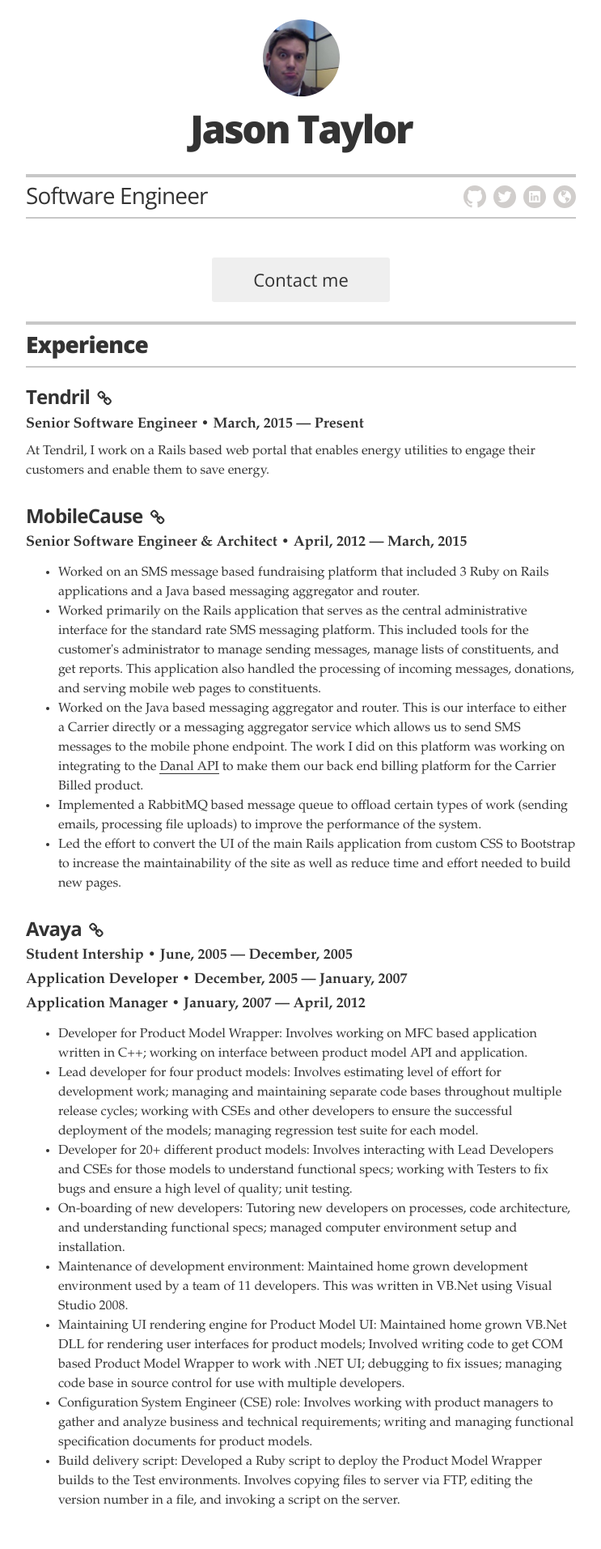
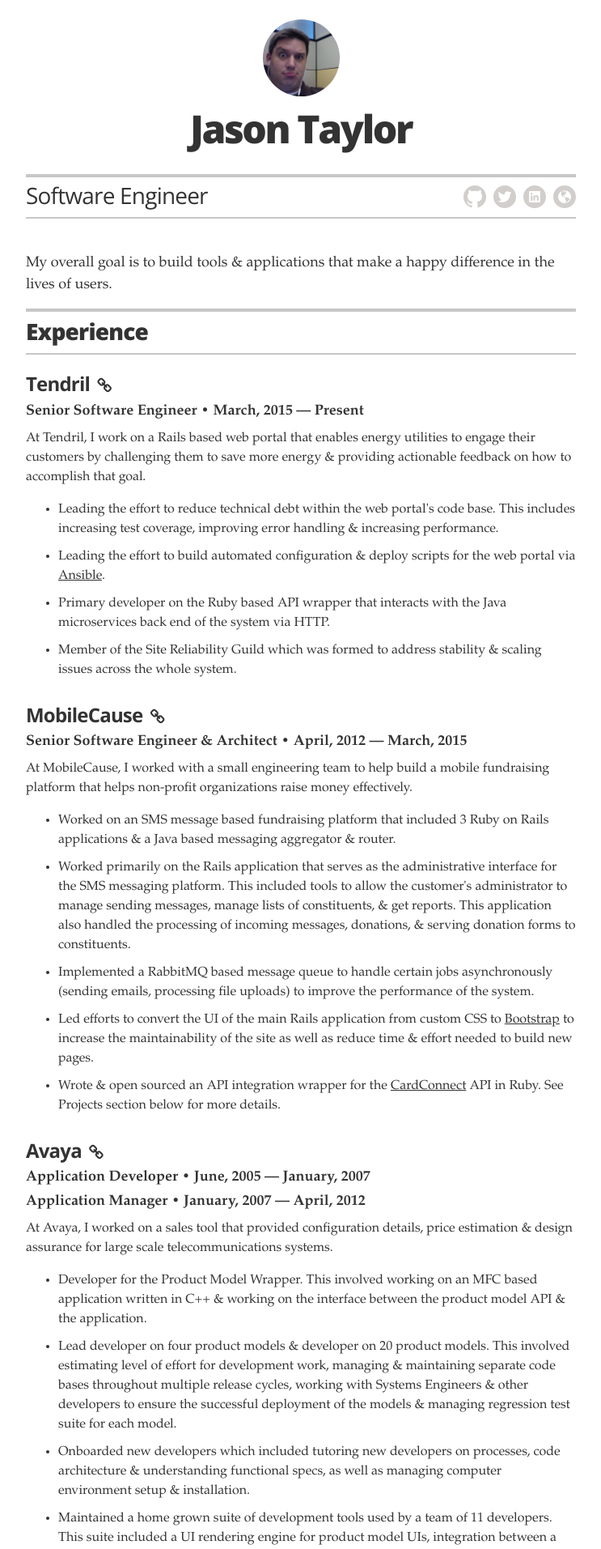
Before and after one commit to thetizzo/thetizzo.github.io, a Jekyll site: the page built from resume.html, in a window 1280 px wide. Shown: the top 1913 px of the page at 81% size, without its empty margins (268-1011 px from the left). Built offline with Jekyll 4.4.1, drawn with Linux system fonts in a browser that asks for light colours; nearby versions of some CDN libraries; some of the changed text lies outside the part shown.

Commit message:
Copy editing and styles changes for the first official version of my online resume!

```diff
--- a/_config.yml
+++ b/_config.yml
@@ -19,14 +19,14 @@
   title:                   "Software Engineer"
   contact_email:           "resume@thetizzo.com"
 
-  looking_for_work:        "yes"
+  looking_for_work:        "no"
 
   # sections
   section_experience:      true
   section_education:       true
   section_projects:        true
-  section_skills:          true
-  section_links:           true
+  section_skills:          false
+  section_links:           false
 
 # Build settings
 markdown: kramdown
--- a/_layouts/resume.html
+++ b/_layouts/resume.html
@@ -10,14 +10,14 @@
       {% include header.html %}
 
       <div class="executive-summary">
-        <p></p>
+        <p>
+          My overall goal is to build tools &amp; applications that make a happy difference in
+          the lives of users.
+        </p>
       </div>
 
       {% if site.resume.looking_for_work == 'yes' %}
       <a href="mailto:{{ site.resume.contact_email }}" class="contact-button">Contact me</a>
-      {% elsif site.resume.looking_for_work == 'no' %}
-      <a class="contact-button not-looking">I'm not looking for work right now.</a>
-      {% else %}
       {% endif %}
 
       {% if site.resume.section_experience %}
@@ -30,73 +30,112 @@
 
         <div class="resume-item">
           <h3 class="resume-item-title">
+            Tendril
             <a href="https://www.tendrilinc.com/" target="_blank">
-              Tendril
               <small><i class="fa fa-link fa-fw"></i></small>
             </a>
           </h3>
           <h4 class="resume-item-details">Senior Software Engineer &bull; March, 2015 &mdash; Present</h4>
           <p class="resume-item-copy">
             At Tendril, I work on a Rails based web portal that enables energy utilities to
-            engage their customers and enable them to save energy.
+            engage their customers by challenging them to save more energy &amp;
+            providing actionable feedback on how to accomplish that goal.
           </p>
-        </div><!-- end of resume-item -->
-
-        <div class="resume-item">
-          <h3 class="resume-item-title">
-            <a href="https://www.mobilecause.com/" target="_blank">
-              MobileCause
-              <small><i class="fa fa-link fa-fw"></i></small>
-            </a>
-          </h3>
-          <h4 class="resume-item-details">Senior Software Engineer &amp; Architect &bull; April, 2012 &mdash; March, 2015</h4>
           <ul class="resume-item-list">
-            <li>Worked on an SMS message based fundraising platform that included 3 Ruby on Rails applications and a Java based messaging aggregator and router.</li>
             <li>
-              Worked primarily on the Rails application that serves as the
-              central administrative interface for the standard rate SMS
-              messaging platform. This included tools for the customer's
-              administrator to manage sending messages, manage lists of
-              constituents, and get reports. This application also handled the
-              processing of incoming messages, donations, and serving mobile web
-              pages to constituents.
+              Leading the effort to reduce technical debt within the web portal's code base.
+              This includes increasing test coverage, improving error handling &amp;
+              increasing performance.
             </li>
             <li>
-              Worked on the Java based messaging aggregator and router. This is
-              our interface to either a Carrier directly or a messaging
-              aggregator service which allows us to send SMS messages to the
-              mobile phone endpoint. The work I did on this platform was working
-              on integrating to the <a href="http://www.danalinc.com/" target="_blank">Danal API</a>
-              to make them our back end billing platform for the Carrier Billed product.
+              Leading the effort to build automated configuration &amp; deploy scripts
+              for the web portal via <a href="http://www.ansible.com/" target="_blank">Ansible</a>.
             </li>
-            <li>Implemented a RabbitMQ based message queue to offload certain types of work (sending emails, processing file uploads) to improve the performance of the system.</li>
             <li>
-              Led the effort to convert the UI of the main Rails application
-              from custom CSS to Bootstrap to increase the maintainability of
-              the site as well as reduce time and effort needed to build new pages.
+              Primary developer on the Ruby based API wrapper that interacts with
+              the Java microservices back end of the system via HTTP.
+            </li>
+            <li>
+              Member of the Site Reliability Guild which was formed to address
+              stability &amp; scaling issues across the whole system.
             </li>
           </ul>
         </div><!-- end of resume-item -->
 
         <div class="resume-item">
           <h3 class="resume-item-title">
-            <a href="http://www.avaya.com/usa/" target="_blank">
-              Avaya
+            MobileCause
+            <a href="https://www.mobilecause.com/" target="_blank">
               <small><i class="fa fa-link fa-fw"></i></small>
             </a>
           </h3>
-          <h4 class="resume-item-details">Student Intership &bull; June, 2005 &mdash; December, 2005</h4>
-          <h4 class="resume-item-details">Application Developer &bull; December, 2005 &mdash; January, 2007</h4>
+          <h4 class="resume-item-details">Senior Software Engineer &amp; Architect &bull; April, 2012 &mdash; March, 2015</h4>
+          <p class="resume-item-copy">
+            At MobileCause, I worked with a small engineering team to help build
+            a mobile fundraising platform that helps non-profit organizations
+            raise money effectively.
+          </p>
+          <ul class="resume-item-list">
+            <li>Worked on an SMS message based fundraising platform that included 3 Ruby on Rails applications &amp; a Java based messaging aggregator &amp; router.</li>
+            <li>
+              Worked primarily on the Rails application that serves as the
+              administrative interface for the SMS messaging platform. This
+              included tools to allow the customer's administrator to manage sending
+              messages, manage lists of constituents, &amp; get reports. This
+              application also handled the processing of incoming messages,
+              donations, &amp; serving donation forms to constituents.
+            </li>
+            <li>Implemented a RabbitMQ based message queue to handle certain jobs asynchronously (sending emails, processing file uploads) to improve the performance of the system.</li>
+            <li>
+              Led efforts to convert the UI of the main Rails application
+              from custom CSS to <a href="http://getbootstrap.com/" target="_blank">Bootstrap</a> to increase the maintainability of
+              the site as well as reduce time &amp; effort needed to build new pages.
+            </li>
+            <li>Wrote &amp; open sourced an API integration wrapper for the
+              <a href="http://www.cardconnect.com/" target="_blank">CardConnect</a>
+              API in Ruby. See Projects section below for more details.
+            </li>
+          </ul>
+        </div><!-- end of resume-item -->
+
+        <div class="resume-item">
+          <h3 class="resume-item-title">
+            Avaya
+            <a href="http://www.avaya.com/usa/" target="_blank">
+              <small><i class="fa fa-link fa-fw"></i></small>
+            </a>
+          </h3>
+          <h4 class="resume-item-details">Application Developer &bull; June, 2005 &mdash; January, 2007</h4>
           <h4 class="resume-item-details">Application Manager &bull; January, 2007 &mdash; April, 2012</h4>
+          <p class="resume-item-copy">
+            At Avaya, I worked on a sales tool that provided configuration details,
+            price estimation &amp; design assurance for large scale telecommunications systems.
+          </p>
           <ul class="resume-item-list">
-            <li>Developer for Product Model Wrapper: Involves working on MFC based application written in C++; working on interface between product model API and application.</li>
-            <li>Lead developer for four product models: Involves estimating level of effort for development work; managing and maintaining separate code bases throughout multiple release cycles; working with CSEs and other developers to ensure the successful deployment of the models; managing regression test suite for each model.</li>
-            <li>Developer for 20+ different product models: Involves interacting with Lead Developers and CSEs for those models to understand functional specs; working with Testers to fix bugs and ensure a high level of quality; unit testing.</li>
-            <li>On-boarding of new developers: Tutoring new developers on processes, code architecture, and understanding functional specs; managed computer environment setup and installation.</li>
-            <li>Maintenance of development environment: Maintained home grown development environment used by a team of 11 developers. This was written in VB.Net using Visual Studio 2008.</li>
-            <li>Maintaining UI rendering engine for Product Model UI: Maintained home grown VB.Net DLL for rendering user interfaces for product models; Involved writing code to get COM based Product Model Wrapper to work with .NET UI; debugging to fix issues; managing code base in source control for use with multiple developers.</li>
-            <li>Configuration System Engineer (CSE) role: Involves working with product managers to gather and analyze business and technical requirements; writing and managing functional specification documents for product models.</li>
-            <li>Build delivery script: Developed a Ruby script to deploy the Product Model Wrapper builds to the Test environments. Involves copying files to server via FTP, editing the version number in a file, and invoking a script on the server.</li>
+            <li>
+              Developer for the Product Model Wrapper. This involved working on an MFC
+              based application written in C++ &amp; working on the interface between
+              the product model API &amp; the application.
+            </li>
+            <li>
+              Lead developer on four product models &amp; developer on 20 product
+              models. This involved estimating level of effort for development
+              work, managing &amp; maintaining separate code bases throughout
+              multiple release cycles, working with Systems Engineers &amp; other
+              developers to ensure the successful deployment of the models &amp;
+              managing regression test suite for each model.
+            </li>
+            <li>
+              Onboarded new developers which included tutoring new developers on processes,
+              code architecture &amp; understanding functional specs, as well as managing
+              computer environment setup &amp; installation.
+            </li>
+            <li>
+              Maintained a home grown suite of development tools used by a team of 11 developers.
+              This suite included a UI rendering engine for product model UIs,
+              integration between a COM based engine wrapper &amp; the .NET UI
+              &amp; testing tools. This was written in VB.Net using Visual Studio 2008.
+            </li>
           </ul>
         </div>
 
@@ -112,6 +151,44 @@
           <h2>Projects</h2>
         </header>
 
+        <div class="resume-item">
+          <h3 class="resume-item-title">
+            CardConnect Gem
+            <a href="https://rubygems.org/gems/cardconnect" target="_blank">
+              <small><i class="fa fa-link fa-fw"></i></small>
+            </a>
+            <a href="https://github.com/mobilecause/cardconnect" target="_blank" class="icon-link">
+              <small><i class="fa fa-github fa-fw"></i></small>
+            </a>
+          </h3>
+          <p class="resume-item-copy">CardConnect API Ruby Wrapper</p>
+        </div><!-- end resume item -->
+
+        <div class="resume-item">
+          <h3 class="resume-item-title">
+            NflData Gem
+            <a href="https://rubygems.org/gems/nfl_data" target="_blank">
+              <small><i class="fa fa-link fa-fw"></i></small>
+            </a>
+            <a href="https://github.com/thetizzo/nfl_data" target="_blank" class="icon-link">
+              <small><i class="fa fa-github fa-fw"></i></small>
+            </a>
+          </h3>
+          <p class="resume-item-copy">Parse NFL data like a boss</p>
+        </div><!-- end resume item -->
+
+        <div class="resume-item">
+          <h3 class="resume-item-title">
+            This Very Site!
+            <a href="http://thetizzo.com/" target="_blank">
+              <small><i class="fa fa-link fa-fw"></i></small>
+            </a>
+            <a href="https://github.com/thetizzo/thetizzo.github.io" target="_blank" class="icon-link">
+              <small><i class="fa fa-github fa-fw"></i></small>
+            </a>
+          </h3>
+          <p class="resume-item-copy">Learn more about what it takes to make all the brilliance happen. ;)</p>
+        </div><!-- end resume item -->
       </section>
       <!-- end Projects -->
       {% endif %}
--- a/_sass/_resume.scss
+++ b/_sass/_resume.scss
@@ -146,20 +146,21 @@
   .resume-item-list {
     a {
       color: #333;
-      text-decoration: none;
 
       &:hover {
         border-bottom: none;
         color: #9c9c9c;
       }
     }
+
+    li {
+      margin-bottom: 10px;
+    }
   }
 
-  .resume-item-details,
-  .resume-item-copy,
-  .resume-item-list {
+  .resume-item-title {
     a {
-      border-bottom: 1px solid;
+      text-decoration: none;
     }
   }
 
```
